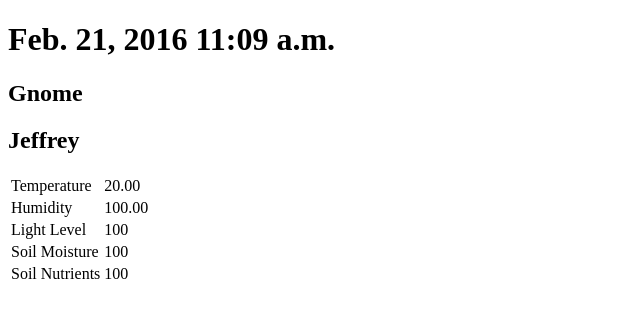
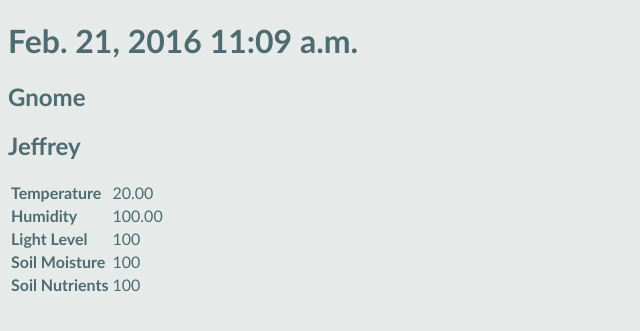
Before and after one commit to GnomeInc/Gnome-Defender, a Django app: page /tracker/1/ in a window 1280 px wide. Shown: the top 331 px of the page, without its empty margins (0-640 px from the left). Run offline with Django 3.2, Linux system fonts and the light colour scheme; data comes from the database, SQL or seed files in the repository; parts of the project's set-up code (start-up, migrations or seed data) failed here and were passed over.

Commit message:
Working more on CSS

```diff
--- a/gnome_defender/settings.py
+++ b/gnome_defender/settings.py
@@ -15,7 +15,6 @@ import dj_database_url
 # Build paths inside the project like this: os.path.join(BASE_DIR, ...)
 BASE_DIR = os.path.dirname(os.path.dirname(os.path.abspath(__file__)))
 PROJECT_ROOT = os.path.dirname(os.path.abspath(__file__))
-
 
 # Quick-start development settings - unsuitable for production
 # See https://docs.djangoproject.com/en/1.9/howto/deployment/checklist/
--- /dev/null
+++ b/tracker/static/tracker/main.css
@@ -0,0 +1,14 @@
+body    {
+    font: normal 16px auto;
+    font-family: "Trebuchet MS", Verdana, Arial, Helvetica, sans-serif;
+    color: #4f6b72;
+    background: #E6EAE9;
+}
+
+li a {
+    color: green;
+}
+
+.data_label {
+    font-weight: bold;
+}
--- a/tracker/templates/tracker/detail.html
+++ b/tracker/templates/tracker/detail.html
@@ -1,8 +1,10 @@
 <!DOCTYPE html>
 <html lang="en">
+{% load staticfiles %}
 <head>
     <meta charset="UTF-8">
     <title>Gnome Defender</title>
+    <link href="{% static 'tracker/main.css' %}" rel="stylesheet" type="text/css" />
 </head>
 <body>
 
--- a/tracker/urls.py
+++ b/tracker/urls.py
@@ -1,9 +1,7 @@
-from django.conf.urls import patterns, url
+from django.conf.urls import url
 from . import views
 
-app_name = 'tracker'
-urlpatterns = patterns(
-    '',
+urlpatterns = [
     url(r'^$', views.IndexView.as_view(), name='index'),
     url(r'^(?P<pk>[0-9]+)/$', views.DetailView.as_view(), name='detail'),
-)
+]
```
